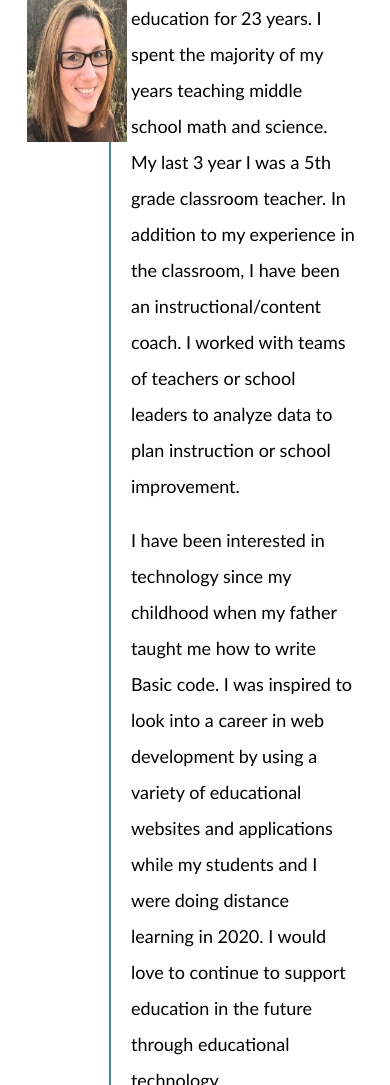
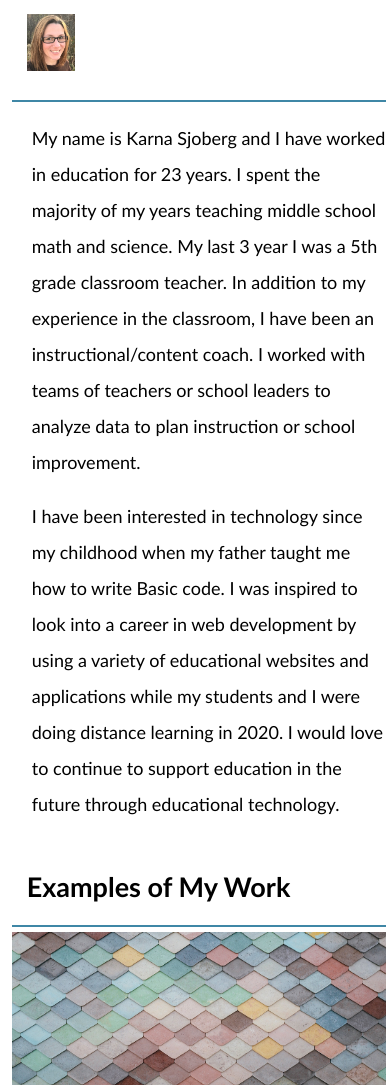
Before and after one commit to kesjoberg/adv-css-portfolio, a plain HTML site: page index.html in a window 390 px wide. Shown: the part 320-1405 px from the top of the page. Drawn offline with Linux system fonts and the light colour scheme.

Commit message:
media query fixes, after the due date

```diff
--- a/assets/css/style.css
+++ b/assets/css/style.css
@@ -73,8 +73,7 @@ main{
 }
 
 #profile {
-    width: 200px;
-    height: 300px;
+    width: 80%;
 }
 
 .aboutme-details {
@@ -89,9 +88,6 @@ main{
 #work {
     display: flex;
     flex-wrap:wrap;
-    justify-content: center;
-    align-items: center;
-    align-content: center;
     padding: 1%;
     width: 100%;
     height: 30%;
@@ -99,11 +95,10 @@ main{
 }
 
 .work-header{
-    width: 19%;
+    width: 18.5%;
     font-size:large;
     border-right: 2px solid #3f87a6;
     padding: 0 3.5% 0 4%;
-    height: 100%;
     margin:0;
 
 }
@@ -184,26 +179,31 @@ footer {
 }
 
 /* Media Query Information */
-@media and screen (max-width=992px);
+/* @media screen and (max-width=992px){
+
+    } */
+
+
+@media screen and (max-width:800px){
+    .aboutme {
+        flex-direction: column;
+    }
     #profile{
-        width: 150px;
-        height: 225px;
-    }
-    @media and screen (max-width=800px);
-    #profile{
-        width: 100px;
-        height: 150px;
-
-    }
-    @media and screen (max-width=576px);
-    #profile{
-        width: 100px;
-        height: 150px;
-
+        width: 14%;
     }
     .aboutme-header{
-        font-size: smaller;
-       }
-       .work-header{
-        font-size: smaller;
-       }
+        border-right: none;
+        border-bottom: 2px solid #3f87a6;
+        width: unset;
+        padding-bottom: 25px;
+        }
+    #work {
+        flex-direction: column;
+    }
+    .work-header{
+        border-right: none;
+        border-bottom: 2px solid #3f87a6;
+        margin-bottom: 5px;
+        width: unset;
+    }
+    }
```
